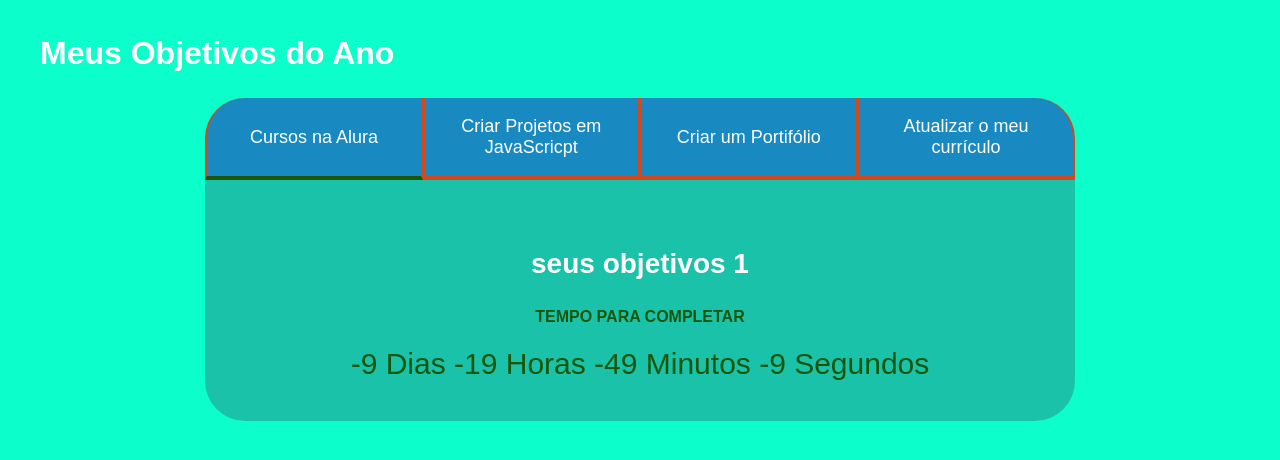
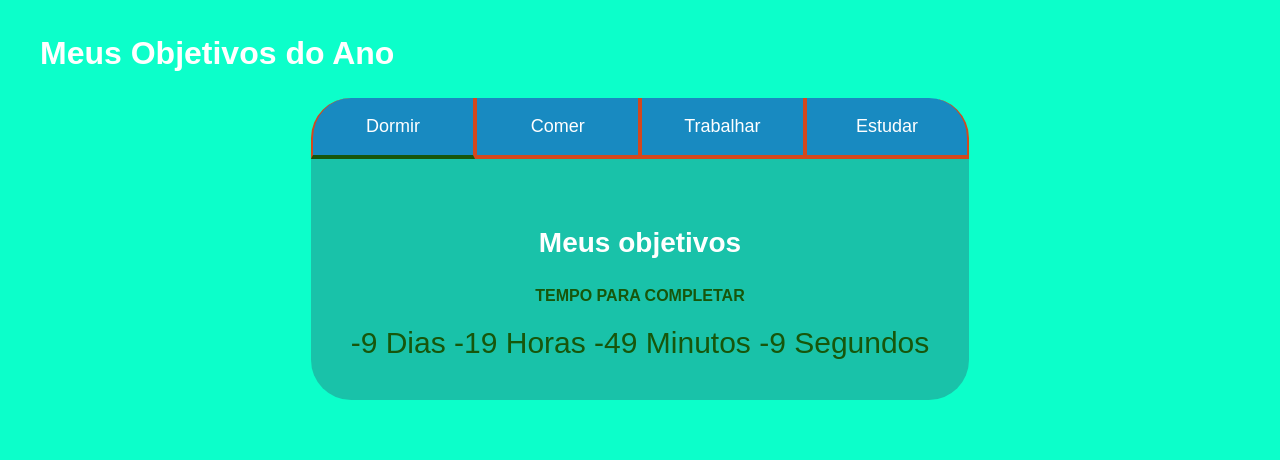
Before and after one commit to felipe-ligeiro-2005/Meu-Site, a plain HTML site: page index.html in a window 1280 px wide. Drawn offline with Linux system fonts and the light colour scheme.

Commit message:
index.html

```diff
--- a/index.html
+++ b/index.html
@@ -15,29 +15,29 @@
         <h2 class="titulo-principal">Meus Objetivos do Ano</h2>
         <div class="conteudo">
             <div class="botoes">
-                <button class="botao ativo">Cursos na Alura</button>
-                <button class="botao">Criar Projetos em JavaScricpt</button>
-                <button class="botao">Criar um Portifólio</button>
-                <button class="botao">Atualizar o meu currículo</button>
+                <button class="botao ativo">Dormir</button>
+                <button class="botao">Comer</button>
+                <button class="botao">Trabalhar</button>
+                <button class="botao">Estudar</button>
             </div>
             <div class="abas-textos">
                 <div clas="aba-conteudo ativo">
-                    <h3 class="aba-conteudo-titulo-principal">seus objetivos 1</h3>
+                    <h3 class="aba-conteudo-titulo-principal">Meus objetivos</h3>
                     <h4 class="aba-conteudo-titulo-secundario">Tempo para completar</h4>
                     <div class="contador"></div>
                 </div>
                 <div class="aba-conteudo">
-                    <h3 class="aba-conteudo-principal">Mudar para os seus objetivos 2</h3>
+                    <h3 class="aba-conteudo-principal">Devo estudar ao máximo</h3>
                     <h4 class="aba-conteudo-titulo-secundario">Tempo para completar o objetivo</h4>
                     <div class="contador"></div>
                 </div>
                 <div class="aba-conteudo">
-                    <h3 class="aba-conteudo-principal">Mudar para os seus objetivos 3</h3>
+                    <h3 class="aba-conteudo-principal">Devo aproveitar a vida ao máximo</h3>
                     <h4 class="aba-conteudo-titulo-secundario">Tempo para completar o objetivo</h4>
                     <div class="contador"></div>
                 </div>
                 <div class="aba-conteudo">
-                    <h3 class="aba-conteudo-titulo-principal">Mudar para os seus objetivos 4</h3>
+                    <h3 class="aba-conteudo-titulo-principal">Quero ser melhor</h3>
                     <h4 class="aba-conteudo-titulo-secundario">Tempo para completar o objetivo</h4>
                     <div class="contador"></div>
                 </div>
```
